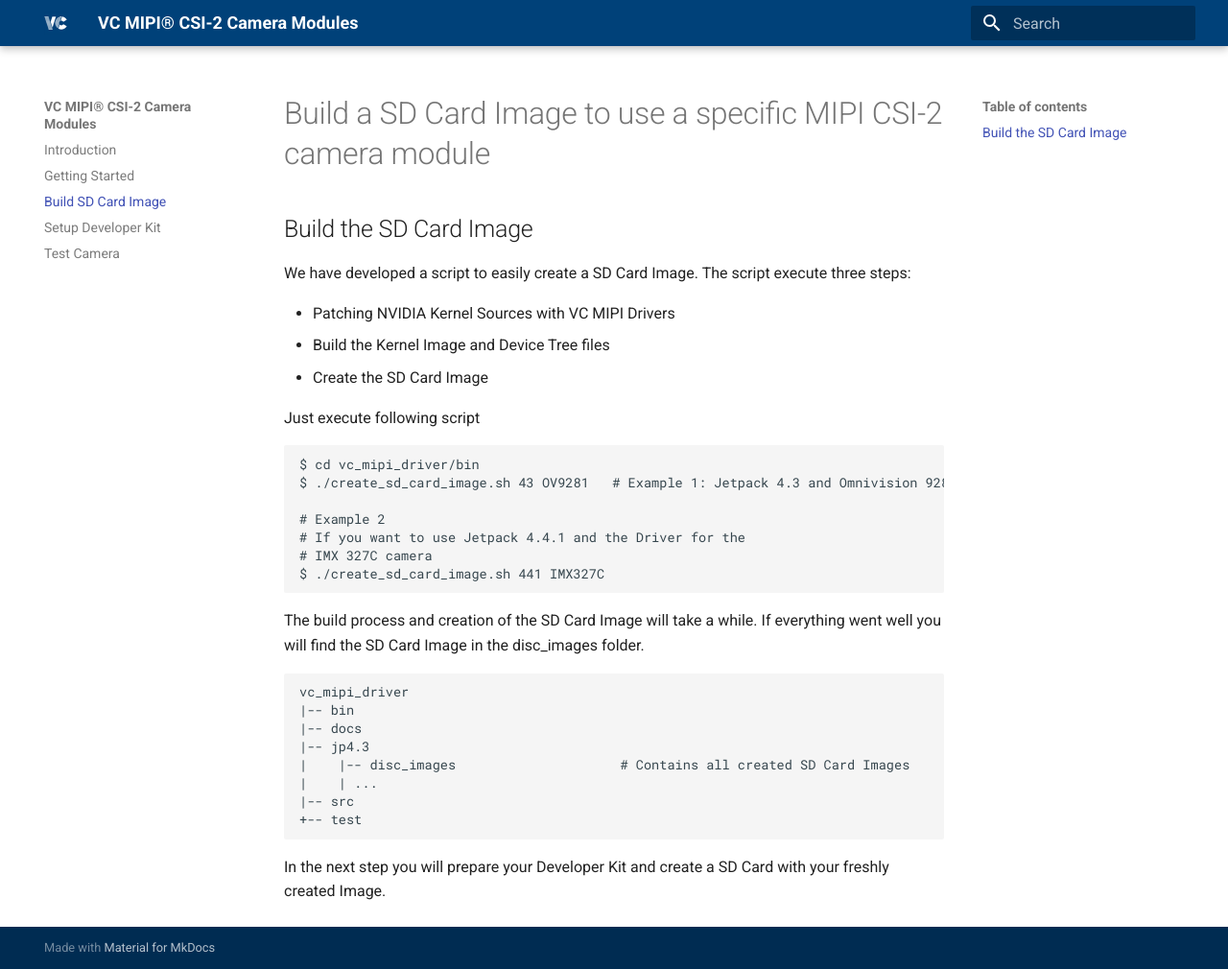
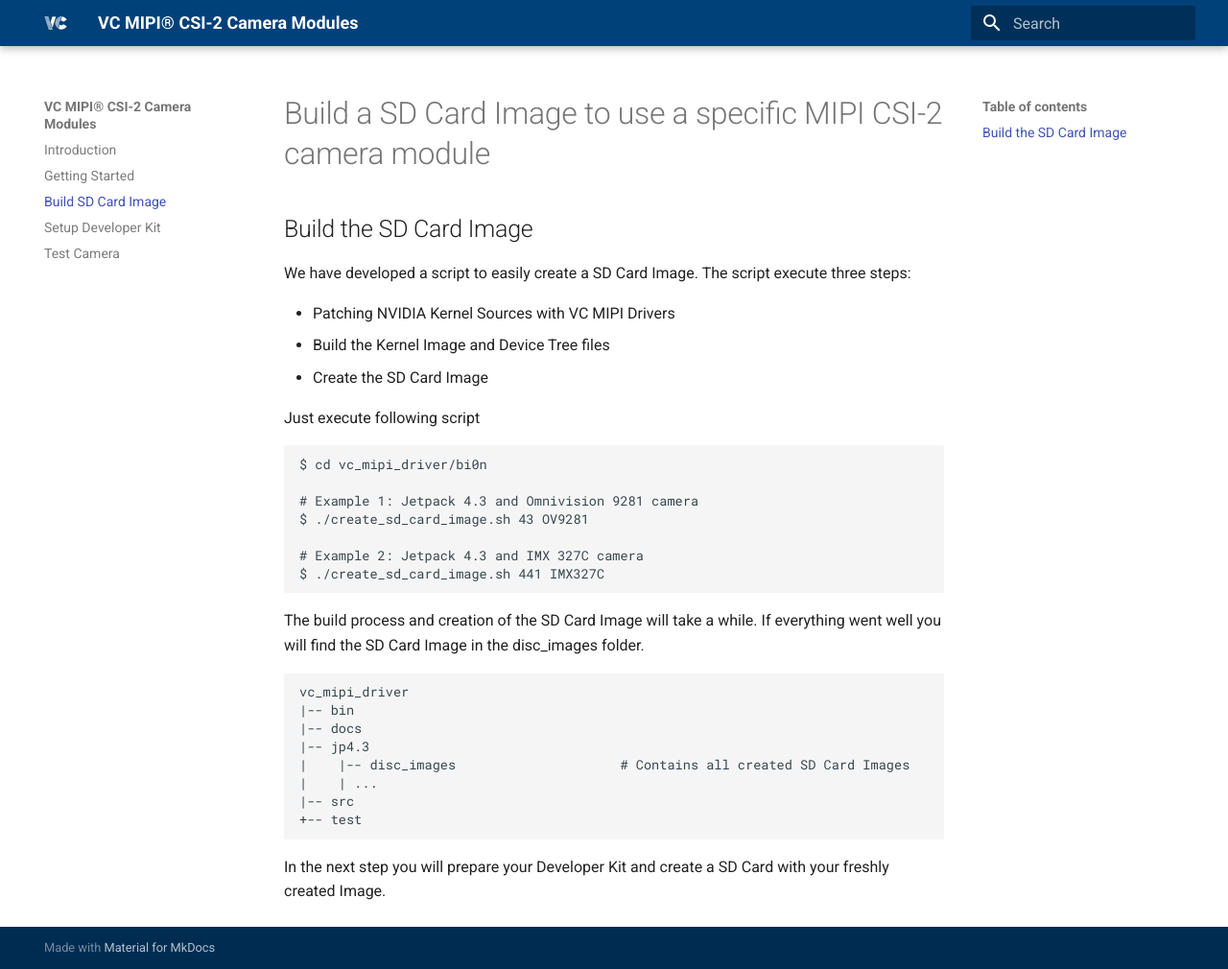
Before and after one commit to VC-MIPI-modules/vc_mipi_nvidia, an MkDocs documentation site: the page built from docs/build_sd_card_image.md, in a window 1280 px wide and 1010 px high. Shown: the whole window at 96% size. Built offline with MkDocs 1.6.1 and Material for MkDocs 9.7.7, drawn with Linux system fonts in a browser that asks for light colours.

```diff
--- a/docs/build_sd_card_image.md
+++ b/docs/build_sd_card_image.md
@@ -9,12 +9,12 @@
 
 Just execute following script
 
-    $ cd vc_mipi_driver/bin
-    $ ./create_sd_card_image.sh 43 OV9281   # Example 1: Jetpack 4.3 and Omnivision 9281 camera
+    $ cd vc_mipi_driver/bi0n
 
-    # Example 2
-    # If you want to use Jetpack 4.4.1 and the Driver for the
-    # IMX 327C camera
+    # Example 1: Jetpack 4.3 and Omnivision 9281 camera
+    $ ./create_sd_card_image.sh 43 OV9281
+
+    # Example 2: Jetpack 4.3 and IMX 327C camera
     $ ./create_sd_card_image.sh 441 IMX327C
 
 The build process and creation of the SD Card Image will take a while. If everything went well you will find the SD Card Image in the disc_images folder.
```
Also changed, not shown: docs/test_camera.md (+2 -2 lines).
